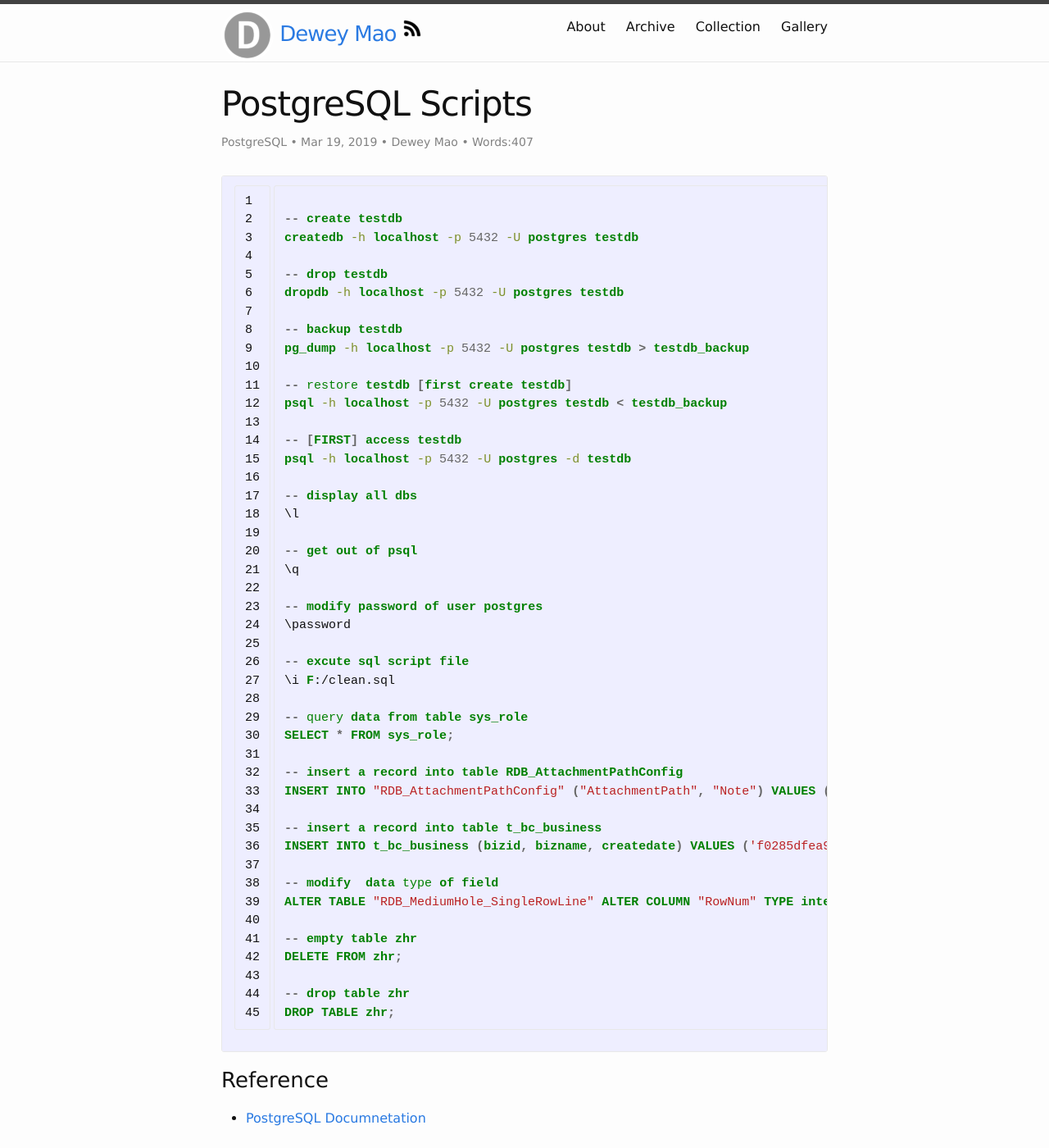
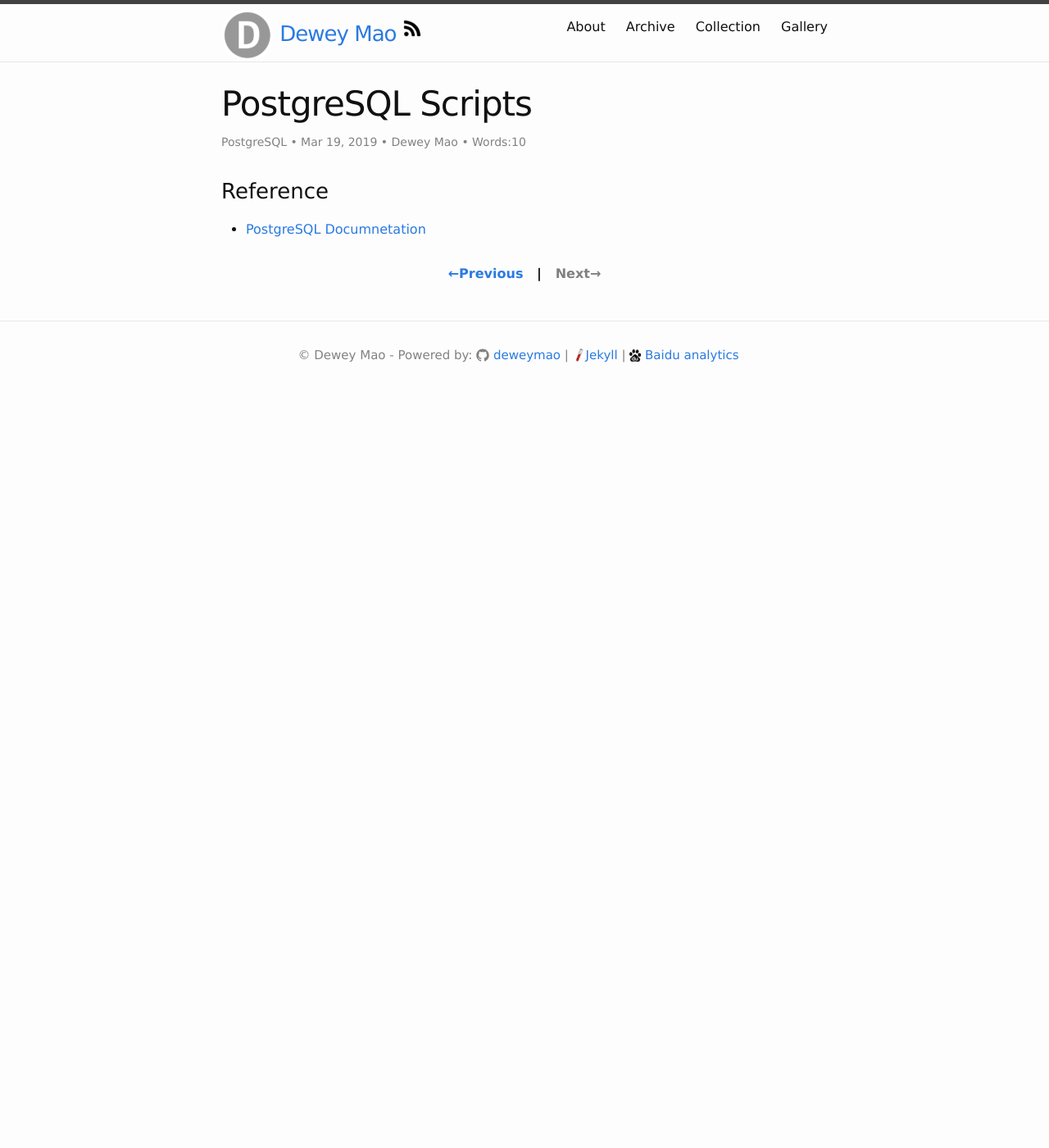
Before and after one commit to deweymao/deweymao.github.io, a Jekyll site: the page built from _posts/2019-03-19-postgresql_scripts.md, in a window 1280 px wide and 1400 px high. Shown: the whole window at 82% size. Built offline with Jekyll 4.4.1, drawn with Linux system fonts in a browser that asks for light colours; comment, search, counter and statistics services are not loaded.

Commit message:
new post

```diff
--- a/_posts/2019-03-19-postgresql_scripts.md
+++ b/_posts/2019-03-19-postgresql_scripts.md
@@ -7,50 +7,7 @@ categories: PostgreSQL
 ---
 
 {% highlight batch linenos %}
--- create testdb
-createdb -h localhost -p 5432 -U postgres testdb
 
--- drop testdb
-dropdb -h localhost -p 5432 -U postgres testdb
-
--- backup testdb
-pg_dump -h localhost -p 5432 -U postgres testdb > testdb_backup
-
--- restore testdb [first create testdb]
-psql -h localhost -p 5432 -U postgres testdb < testdb_backup
-
--- [FIRST] access testdb
-psql -h localhost -p 5432 -U postgres -d testdb
-
--- display all dbs
-\l
-
--- get out of psql
-\q
-
--- modify password of user postgres
-\password
-
--- excute sql script file
-\i F:/clean.sql
-
--- query data from table sys_role
-SELECT * FROM sys_role;
-
--- insert a record into table RDB_AttachmentPathConfig
-INSERT INTO "RDB_AttachmentPathConfig" ("AttachmentPath", "Note") VALUES ('\\localhost\shared_attachment', '共享文件夹');
-
--- insert a record into table t_bc_business
-INSERT INTO t_bc_business (bizid, bizname, createdate) VALUES ('f0285dfea9a140c7bd0f9f84a70341b4', '示例流程20190', '2019-02-26 19:44:52.544');
-
--- modify  data type of field
-ALTER TABLE "RDB_MediumHole_SingleRowLine" ALTER COLUMN "RowNum" TYPE integer USING ("RowNum"::integer);
-
--- empty table zhr
-DELETE FROM zhr;
-
--- drop table zhr
-DROP TABLE zhr;
 {% endhighlight %}
 
 ### Reference
```
